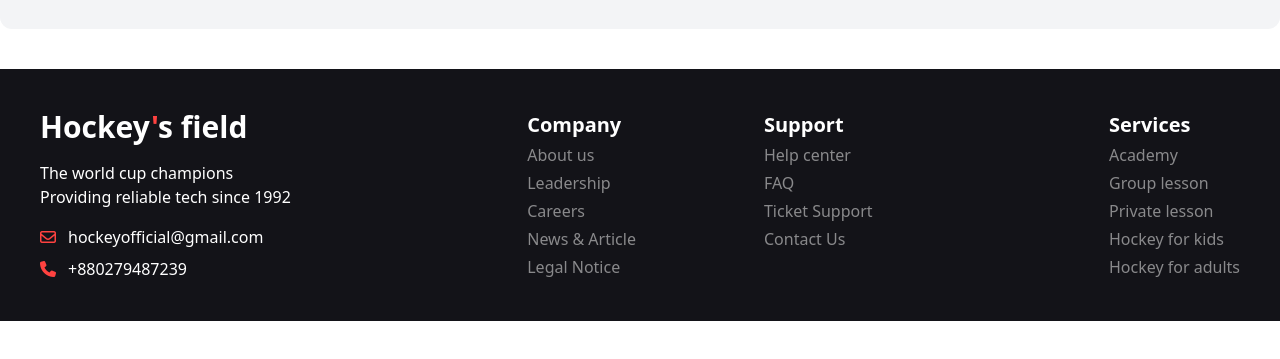
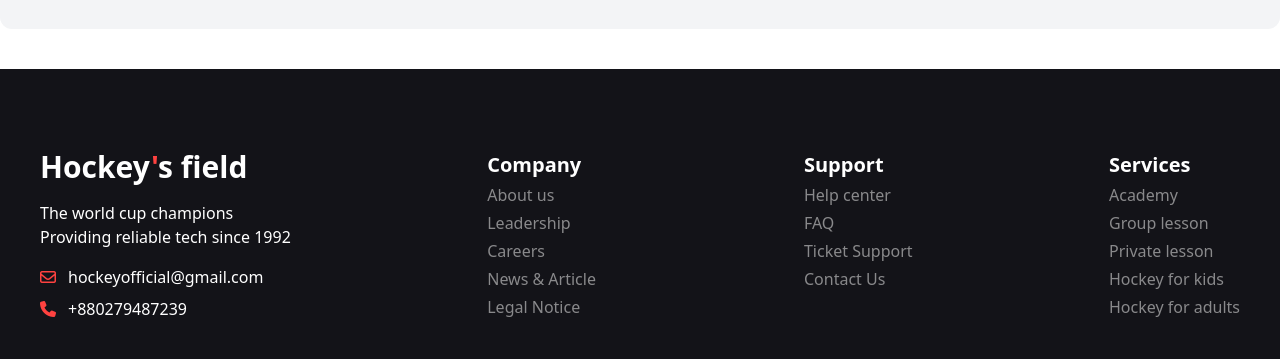
Before and after one commit to sahidDev09/Hockey-s-field, a plain HTML site: page index.html in a window 1280 px wide. Shown: the part 5314-5673 px from the top of the page. Before the commit the page ends 5635 px from the top, so only its background shows below. Drawn offline with nearby package versions, Linux system fonts and the light colour scheme.

Commit message:
final touch and fix some size issue

```diff
--- a/index.html
+++ b/index.html
@@ -870,10 +870,11 @@
       </section>
     </main>
 
-    <!-- *footer section -->
+    <!-- *footer sectio -->
 
     <footer class="bg-[#131318] text-white">
-      <div class="container mx-auto p-10 md:flex justify-between items-center">
+      <div
+        class="container mx-auto p-10 md:py-20 md:flex justify-between items-center">
         <!-- logo company section -->
 
         <div class="text-center md:text-start mb-6 md:mb-0">
@@ -898,7 +899,7 @@
 
         <!-- company -->
 
-        <div class="flex justify-between md:justify-normal md:gap-32">
+        <div class="flex justify-between md:justify-normal md:gap-40 lg:gap-52">
           <div class="flex flex-col text-txt-normal space-y-1">
             <h1 class="text-xl font-bold text-white">Company</h1>
             <a href="">About us</a>
```
